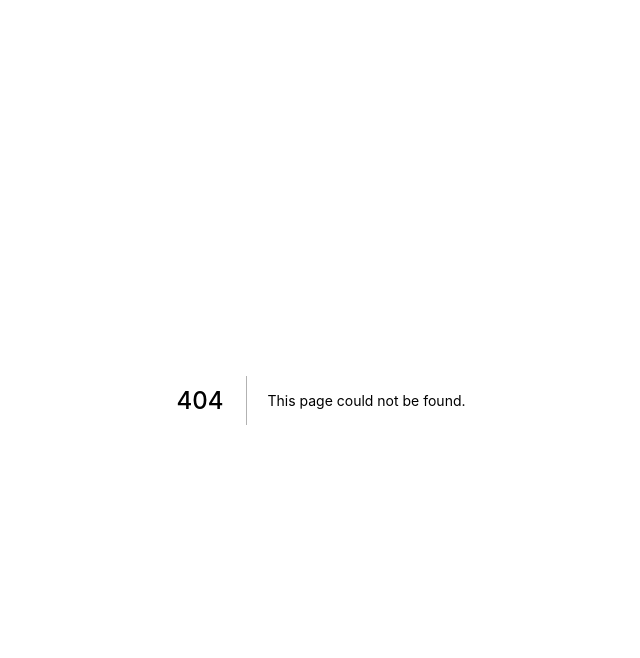
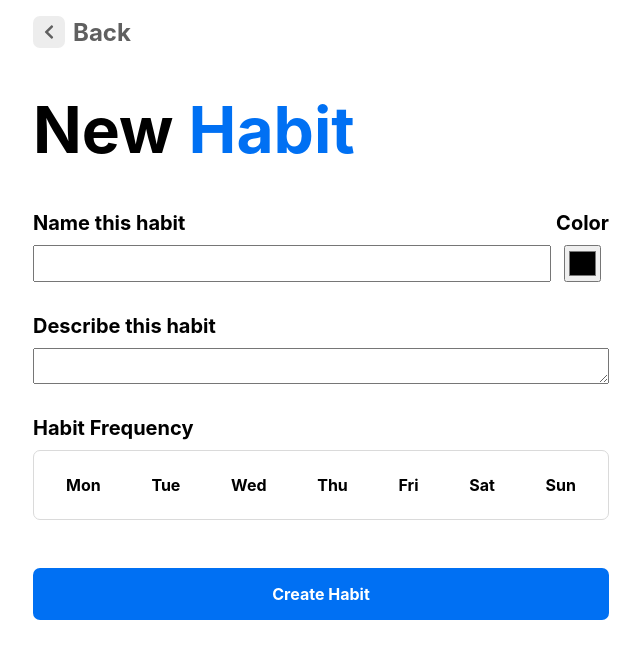
Before and after one commit to EbukaMoneme/habit-tracker, a Next.js app: page /add-habit in a window 1280 px wide. Before the commit this address had no page. Shown: the top 658 px of the page, without its empty margins (319-959 px from the left). Built offline with nearby package versions, Linux system fonts and the light colour scheme.

Commit message:
Create form to add new habit, use controlled components, implement frequency

```diff
--- a/components/WeeklyContainer.js
+++ b/components/WeeklyContainer.js
@@ -2,7 +2,7 @@ import WeeklyHabit from "./WeeklyHabit"
 import styles from "../styles/WeeklyContainer.module.css"
 
 export default function WeeklyContainer(props) {
-	console.log(props.habits)
+	// console.log(props.habits)
 	const week = ['Mon', 'Tue', 'Wed', 'Thu', 'Fri', 'Sat', 'Sun'];
 	const parsedHabits = props.habits && props.habits.map((habit, index) => <WeeklyHabit {...habit} key={index}/>)
 	const parsedLabels = week.map((label, index) => <div className={styles.label} key={index}>{label}</div>)
--- /dev/null
+++ b/pages/add-habit.js
@@ -0,0 +1,183 @@
+import Head from 'next/head'
+import { useState } from 'react'
+import styles from '../styles/AddHabit.module.css'
+
+import { FontAwesomeIcon } from "@fortawesome/react-fontawesome";
+import { faChevronLeft } from "@fortawesome/free-solid-svg-icons";
+import Link from 'next/link';
+
+export default function AddHabit() {
+	const [state, setState] = useState({
+    title: "",
+    color: "",
+    description: "",
+    frequency: []
+  })
+
+	const selected = (val) => {
+		return state.frequency.includes(val)
+	}
+
+	const changeState = (key, val) => {
+		setState({...state, [key]: val })
+	}
+
+	const changeFrequency = (val) => {
+		const newFrequency = [...state.frequency]
+		if (selected(val)) {
+			newFrequency = newFrequency.filter(day => day !== val)
+		} else {
+			newFrequency.push(val)
+		}
+		setState({...state, frequency: newFrequency })
+	}
+
+	return (
+		<div className={styles.container}>
+      <Head>
+        <title>Flexibly - Habit Tracker</title>
+        <meta name="description" content="Generated by create next app" />
+        <link rel="icon" href="/images/logo.svg" />
+      </Head>
+
+			<main className={styles.main}>
+				<form className={styles.form} >
+					<Link href="/">
+						<a className={styles.backDiv}>
+							<div className={styles.back}>
+								<FontAwesomeIcon  icon={faChevronLeft}></FontAwesomeIcon> {' '}
+							</div>
+							<div className={styles.backText}>Back</div>
+						</a>
+					</Link>
+					<h1 className={styles.title}>
+						New <span>Habit</span>
+					</h1>
+					<div className={styles.firstInput}>
+						<div className={`${styles.inputDiv} ${styles.titleDiv}`}>
+							<label htmlFor="title">Name this habit</label>
+							<input
+								className={styles.textInput}
+								type="text"
+								id="title"
+								name="title"
+								value={state.title}
+								onChange={(event) => changeState("title", event.target.value)}
+							/>
+						</div>
+						<div className={`${styles.inputDiv} ${styles.colorDiv}`}>
+							<label htmlFor="color">Color</label>
+							<input
+								className={styles.colorInput}
+								type="color"
+								id="color"
+								name="color"
+								value={state.color}
+								onChange={(event) => changeState("color", event.target.value)}
+							/>
+						</div>
+					</div>
+					<div className={styles.inputDiv}>
+						<label htmlFor="description">Describe this habit</label>
+						<textarea
+							id="description"
+							name="description"
+							value={state.description}
+							onChange={(event) => changeState("description", event.target.value)}
+						/>
+					</div>
+					<div className={styles.inputDiv}>
+						<label htmlFor="frequency">Habit Frequency</label>
+						<div className={styles.frequencyButtons}>
+							<button
+								className={
+									selected("Monday")?
+									styles.selected:
+									styles.unselected}
+								name="frequency"
+								value="Monday"
+								onClick={(event) => {
+									event.preventDefault()
+									changeFrequency(event.target.value)
+								}}
+							> Mon </button>
+							<button
+								className={
+									selected("Tuesday")?
+									styles.selected:
+									styles.unselected}
+								name="frequency"
+								value="Tuesday"
+								onClick={(event) => {
+									event.preventDefault()
+									changeFrequency(event.target.value)
+								}}
+							> Tue </button>
+							<button
+								className={
+									selected("Wednesday")?
+									styles.selected:
+									styles.unselected}
+								name="frequency"
+								value="Wednesday"
+								onClick={(event) => {
+									event.preventDefault()
+									changeFrequency(event.target.value)
+								}}
+							> Wed </button>
+							<button
+								className={
+									selected("Thursday")?
+									styles.selected:
+									styles.unselected}
+								name="frequency"
+								value="Thursday"
+								onClick={(event) => {
+									event.preventDefault()
+									changeFrequency(event.target.value)
+								}}
+							> Thu </button>
+							<button
+								className={
+									selected("Friday")?
+									styles.selected:
+									styles.unselected}
+								name="frequency"
+								value="Friday"
+								onClick={(event) => {
+									event.preventDefault()
+									changeFrequency(event.target.value)
+								}}
+							> Fri </button>
+							<button
+								className={
+									selected("Saturday")?
+									styles.selected:
+									styles.unselected}
+								name="frequency"
+								value="Saturday"
+								onClick={(event) => {
+									event.preventDefault()
+									changeFrequency(event.target.value)
+								}}
+							> Sat </button>
+							<button
+								className={
+									selected("Sunday")?
+									styles.selected:
+									styles.unselected}
+								name="frequency"
+								value="Sunday"
+								onClick={(event) => {
+									event.preventDefault()
+									changeFrequency(event.target.value)
+								}}
+							> Sun </button>
+						</div>
+					</div>
+				  <button className={styles.submit} type="submit">Create Habit</button>
+				</form>
+			</main>
+		</div>
+	)
+}
--- /dev/null
+++ b/styles/AddHabit.module.css
@@ -0,0 +1,125 @@
+.container {
+  padding: 0 4rem;
+}
+
+
+.main {
+  min-height: 100vh;
+  display: flex;
+	justify-content: center;
+}
+
+.form {
+	width: 50%;
+	display: flex;
+	flex-direction: column;
+	/* justify-content: space-between; */
+
+}
+
+.title {
+  font-size: 4rem;
+}
+
+.title span{
+  color: #0070f3;
+}
+
+.firstInput {
+	display: flex;
+	justify-content: space-between;
+}
+
+.inputDiv {
+	display: flex;
+	flex-direction: column;
+	margin-bottom: 2em;
+}
+
+.inputDiv > label{
+	font-size: 1.25em;
+	font-weight: bold;
+}
+.submit {
+	width: 100%;
+	border-radius: 7px;
+	background-color: #0070f3;
+	color: white;
+	padding: 1em;
+	border: none;
+	margin-top: 1em;
+	/* font-size: 1.2em; */
+	font-weight: bold;
+}
+
+.titleDiv {
+	width: 90%;
+}
+.colorDiv {
+	display: flex;
+	justify-content: center;
+	align-items: center;
+}
+
+.colorInput {
+	width: 2.75em;
+	height: 2.75em;
+
+}
+
+.textInput {
+	padding: 1.25em;
+}
+
+.frequencyButtons {
+	display: flex;
+	justify-content: space-between;
+	border: 1px solid #dadada;
+	border-radius: 7px;
+	padding: 0.5em;
+}
+
+.selected {
+	padding: 1em 1.5em;
+	background-color: #0070f3;
+	color: white;
+	border-radius: 7px;
+	font-weight: bold;
+	transition: all 150ms;
+}
+.unselected {
+	padding: 1em 1.5em;
+	background-color: white;
+	color: black;
+	font-weight: bold;
+	transition: all 150ms;
+}
+
+.backDiv {
+	display: flex;
+	color: rgb(96, 96, 96);
+	align-items: center;
+	margin-top: 1em;
+}
+
+.back {
+	display: flex;
+	justify-content: center;
+	align-items: center;
+
+	background-color: rgb(237, 237, 237);
+	/* font-size: 1.5em; */
+	width: 2em;
+	padding: 0.5em;
+	border-radius: 7px;
+	margin-right: 0.5em;
+}
+
+.backText {
+	font-size: 1.5em;
+	font-weight: bold;
+}
+
+.backDiv:hover {
+	color: #0070f3;
+}
--- a/styles/DailyContainer.module.css
+++ b/styles/DailyContainer.module.css
@@ -1,4 +1,24 @@
 .container {
 	min-height: 100vh;
   display: flex;
+	flex-direction: column;
+	align-items: center;
+	justify-content: center;
+	width: 100%;
+	position: -webkit-sticky;
+	position: sticky;
+	top: 0px;
 }
+
+.dailyhabits {
+	padding: 0em 1em;
+	border: 1px solid #dadada;
+	border-radius: 6px;
+	width: 100%;
+	height: 80vh;
+	display: flex;
+	flex-direction: column;
+	align-items: center;
+	overflow: auto;
+
+}
--- /dev/null
+++ b/styles/DailyHabit.module.css
@@ -0,0 +1,33 @@
+.habit {
+	padding: 1em;
+	width: 100%;
+	/* height: 6em; */
+	display: flex;
+	flex-direction: column;
+	border-radius: 7px;
+	margin-top: 1.5em;
+	transition: all 150ms;
+}
+
+.title {
+	font-size: 1.3em;
+	margin-bottom: 0.5em;
+}
+
+.habitfooter {
+	display: flex;
+	justify-content: space-between;
+	padding: 0.5em 0;
+
+}
+
+.completebutton {
+	color: #0070f3;
+	font-weight: bold;
+	padding: 0.5em 1em;
+	border: 1px solid #dadada;
+	border-radius: 6px;
+	width: 95%;
+	align-self: center;
+	margin: 0;
+}
--- a/styles/Home.module.css
+++ b/styles/Home.module.css
@@ -5,7 +5,7 @@
 .main {
   min-height: 100vh;
   display: flex;
-	justify-content: space-between;
+	justify-content: space-evenly;
   /* flex-direction: column; */
 }
 
@@ -21,12 +21,6 @@
 
 .title span, .description span {
   color: #0070f3;
-}
-
-.title a:hover,
-.title a:focus,
-.title a:active {
-  text-decoration: underline;
 }
 
 .title {
@@ -46,11 +40,11 @@
 /* weekly view */
 
 .weeklyview {
-	width: 60%;
+	width: 65%;
 }
 
 .viewheader {
-	margin: 2em 0;
+	margin: 2em 0 1.5em 0;
 	display: flex;
 	align-items: center;
 	justify-content: space-between;
@@ -58,7 +52,7 @@
 }
 
 .addhabit {
-	padding: 0.5em 1em;
+	padding: 0.75em 1.25em;
 	border: 1px solid #dadada;
 	border-radius: 50px;
 	margin-left: 2em;
@@ -66,8 +60,8 @@
 }
 
 /* daily view */
-.dailylyview {
-	/* width: 50%; */
+.dailyview {
+	width: 25%;
 }
 
 .grid {
--- a/styles/globals.css
+++ b/styles/globals.css
@@ -25,6 +25,14 @@ input[type="checkbox"] {
   width: 1px;
 }
 
+input[type="text"] {
+  height: 2em;
+}
+
+label {
+	margin-bottom: 0.5em;
+}
+
 .checkbox {
   display: inline-block;
   height: 30px;
@@ -34,8 +42,28 @@ input[type="checkbox"] {
 	border-radius: 3px;
   margin-right: 4px;
 	transition: all 150ms;
+	cursor: pointer;
 }
 
 .hidden {
 	background: rgb(255, 255, 255);
 }
+
+button {
+	background: none;
+	color: inherit;
+	border: none;
+	padding: 0;
+	font: inherit;
+	cursor: pointer;
+	outline: inherit;
+}
+
+::-webkit-scrollbar {
+	width: 0;  /* Remove scrollbar space */
+	background: transparent;  /* Optional: just make scrollbar invisible */
+}
+
+textarea {
+	max-width: 100%;
+}
```
Also changed, not shown: pages/index.js (+30 -1 lines).
